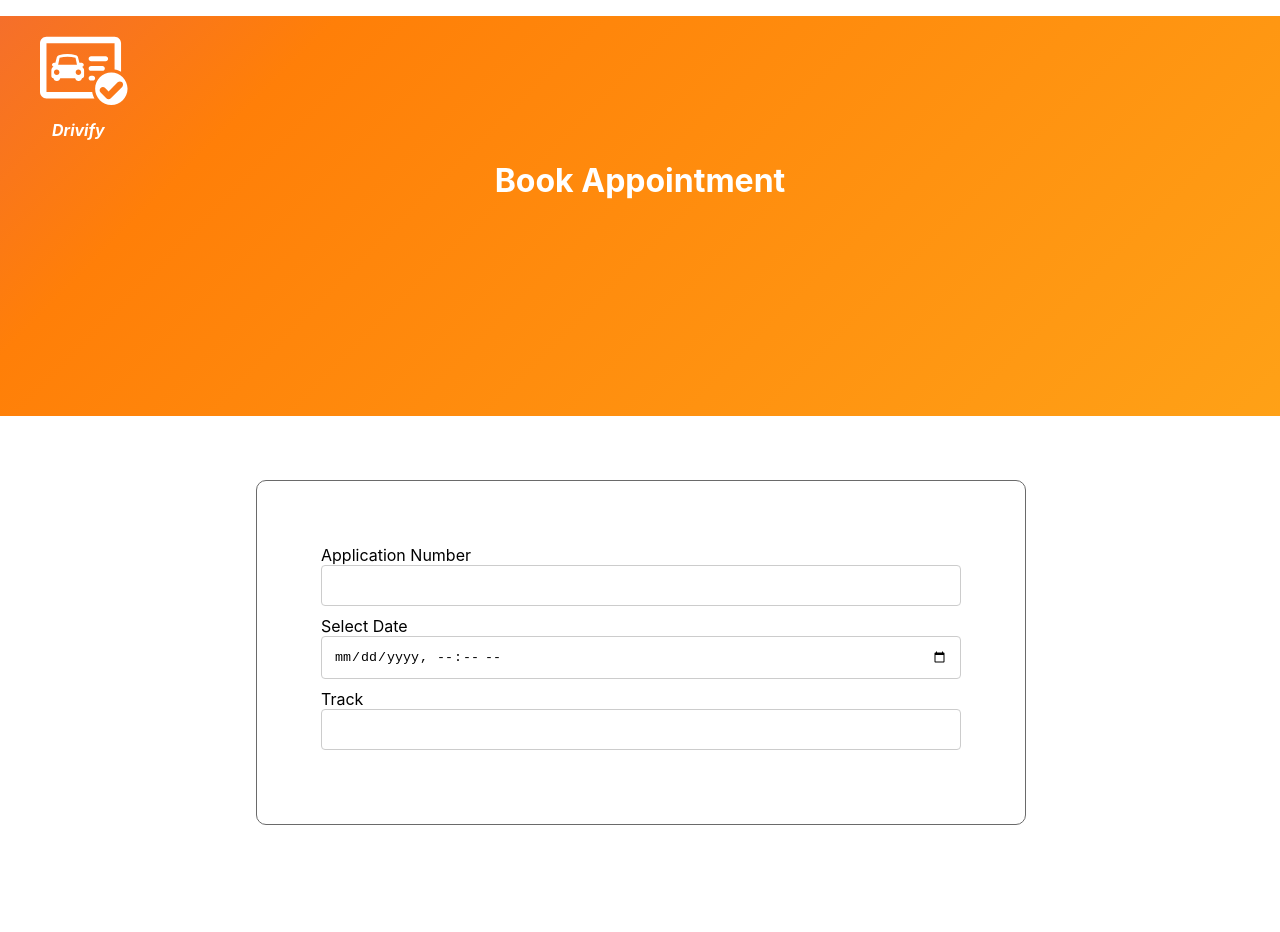
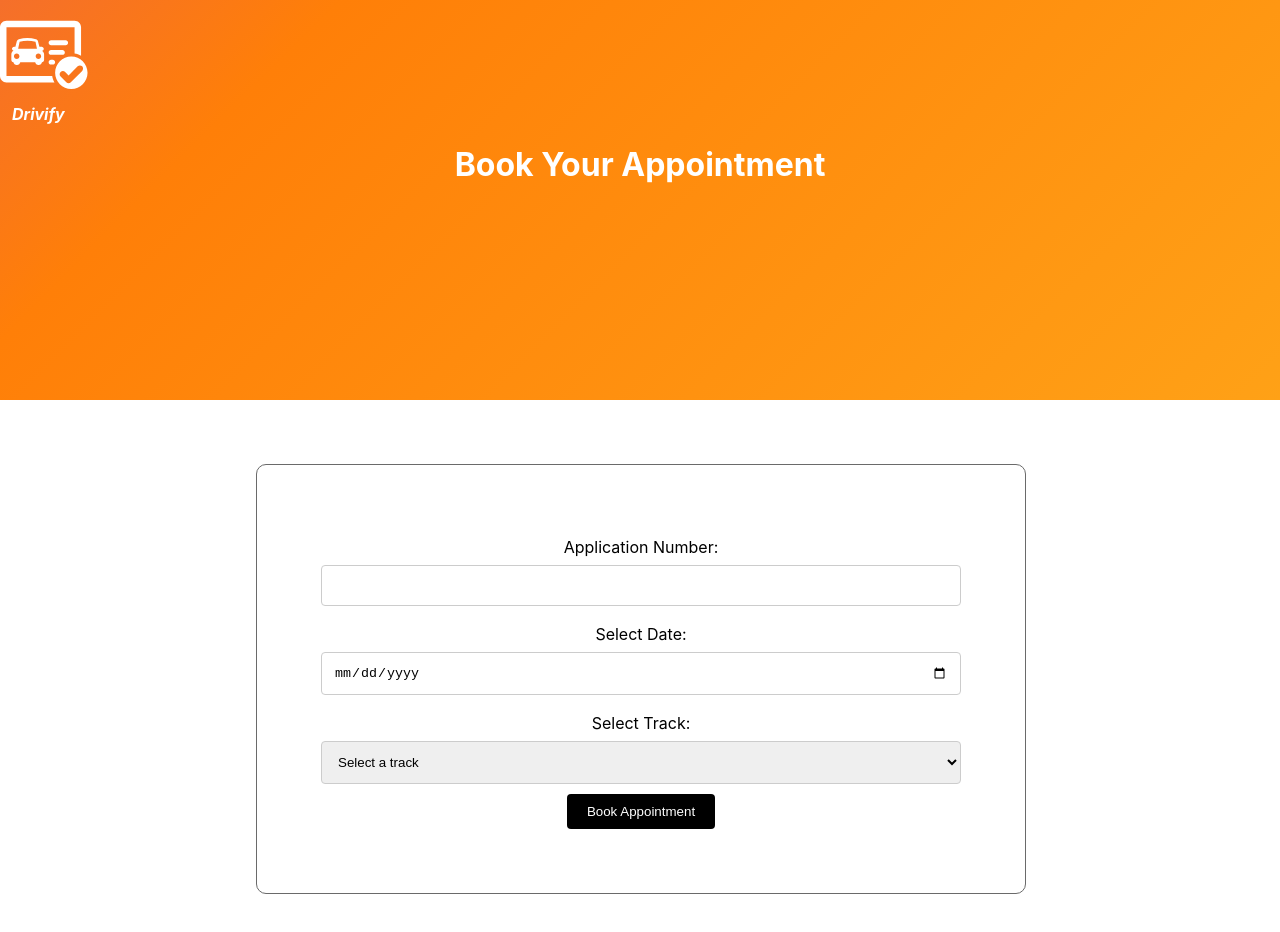
Before and after one commit to shre-555/drivify, a React (Create React App) app in the folder client/: page /bookdl in a window 1280 px wide. Shown: the top 932 px of the page. Before the commit the page ends 889 px from the top, so only its background shows below. Built offline with nearby package versions, Linux system fonts and the light colour scheme.

Commit message:
book appointment fix

```diff
--- a/client/src/App.js
+++ b/client/src/App.js
@@ -8,7 +8,6 @@ import Payment from "./Payment";
 import ApplicationDL from './ApplicationDL';
 import ConfirmDL from './ConfirmDL';
 import Print from "./PrintApplication"
-import Book from "./BookAppointment";
 import BookAppointment from './BookAppointment';
 
 const App = () => {
--- a/client/src/BookAppointment.js
+++ b/client/src/BookAppointment.js
@@ -1,43 +1,129 @@
-import React from 'react';
-import { useLocation, useNavigate } from 'react-router-dom';
+// import React from 'react';
+// import { useLocation, useNavigate } from 'react-router-dom';
+// import './form_styles.css';
+// import './header_col.css';
+
+// function Form()
+// {
+//    return(
+//     <div className='formstyle'>
+//         <form>
+//             <label>Application Number</label>
+//             <input type="text" name="appno" required />
+//             <label>Select Date</label>
+//             <input type="datetime-local" name="date" required />
+//             <label>Track</label>
+//             <input type="text" name="appno" required />
+//         </form>
+//     </div>
+//    );
+// }
+
+
+// function BookAppointment()
+// {
+//     return (
+//         <div>
+//             <div className='head'>
+//                 <header>
+//                     <figure>
+//                         <img src="/dl.svg" alt="dl" style={{ marginLeft: '0px', width: "100px", height: "100px", fill: 'white' }} />
+//                         <figcaption style={{ marginLeft: '12px', marginTop: '0px', color:'white' }}><b><i>Drivify</i></b></figcaption>
+//                         <h1 style={{ color: 'white', textAlign: 'center' }}>Book Appointment</h1>
+//                     </figure>
+//                 </header>
+//             </div>
+//             <div>
+//                 <Form />
+//             </div>
+//         </div>
+//     )
+// }
+
+// export default BookAppointment;
+import React, { useState, useEffect } from "react";
+import { useNavigate } from "react-router-dom";
 import './form_styles.css';
 import './header_col.css';
 
-function Form()
-{
-   return(
-    <div className='formstyle'>
-        <form>
-            <label>Application Number</label>
-            <input type="text" name="appno" required />
-            <label>Select Date</label>
-            <input type="datetime-local" name="date" required />
-            <label>Track</label>
-            <input type="text" name="appno" required />
-        </form>
-    </div>
-   );
-}
+const BookAppointment = () => {
+    const navigate = useNavigate();
 
+    const [applicationNumber, setApplicationNumber] = useState(''); // Input for application number
+    const [tracks] = useState(["Track A", "Track B", "Track C"]); // Available tracks
+    const [selectedTrack, setSelectedTrack] = useState('');
+    const [appointmentDate, setAppointmentDate] = useState('');
+    const [successMessage, setSuccessMessage] = useState('');
+    const [error, setError] = useState(null);
 
-function BookAppointment()
-{
+    const handleSubmit = async (e) => {
+        e.preventDefault();
+        if (!appointmentDate || !selectedTrack || !applicationNumber) {
+            setError("Please enter application number, select a date, and track.");
+            return;
+        }
+
+        try {
+            const response = await fetch("http://localhost:5000/record/appointment", {
+                method: "POST",
+                headers: { "Content-Type": "application/json" },
+                body: JSON.stringify({
+                    applicationNumber,
+                    appointmentDate,
+                    testTrack: selectedTrack,
+                }),
+            });
+
+            if (response.ok) {
+                setSuccessMessage("Appointment booked successfully!");
+                setError(null);
+                setTimeout(() => navigate("/confirmDL", { state: { message: applicationNumber } }), 3000); // Redirect after success
+            } else {
+                const data = await response.json();
+                setError(data.error || "Error booking appointment.");
+            }
+        } catch (err) {
+            console.error(err);
+            setError("Error booking appointment.");
+        }
+    };
+
     return (
         <div>
-            <div className='head'>
+            <div className="head">
                 <header>
-                    <figure>
+                    <div>
                         <img src="/dl.svg" alt="dl" style={{ marginLeft: '0px', width: "100px", height: "100px", fill: 'white' }} />
-                        <figcaption style={{ marginLeft: '12px', marginTop: '0px', color:'white' }}><b><i>Drivify</i></b></figcaption>
-                        <h1 style={{ color: 'white', textAlign: 'center' }}>Book Appointment</h1>
-                    </figure>
+                        <figcaption style={{ marginLeft: '12px', marginTop: '0px', color: 'white' }}><b><i>Drivify</i></b></figcaption>
+                        <h1 style={{ color: 'white', textAlign: 'center' }}>Book Your Appointment</h1>
+                    </div>
                 </header>
             </div>
-            <div>
-                <Form />
-            </div>
+
+            <form onSubmit={handleSubmit} className='formstyle'>
+                    <label>Application Number:</label>
+                    <input type="text" value={applicationNumber} onChange={(e) => setApplicationNumber(e.target.value)} required />
+
+                    <label>Select Date:</label>
+                        <input type="date" value={appointmentDate} onChange={(e) => setAppointmentDate(e.target.value)} required />
+
+                    <label>Select Track:</label>
+                        <select value={selectedTrack} onChange={(e) => setSelectedTrack(e.target.value)} required>
+                            <option value="" disabled>Select a track</option>
+                            {tracks.map((track, index) => (
+                                <option key={index} value={track}>
+                                    {track}
+                                </option>
+                            ))}
+                        </select>
+
+                <button type="submit">Book Appointment</button>
+            </form>
+
+            {error && <p style={{ color: 'red' }}>{error}</p>}
+            {successMessage && <p style={{ color: 'green' }}>{successMessage}</p>}
         </div>
-    )
-}
+    );
+};
 
 export default BookAppointment;
--- a/client/src/ConfirmDL.js
+++ b/client/src/ConfirmDL.js
@@ -67,6 +67,15 @@ const ConfirmDL = () => {
                 <p><strong>Blood Group:</strong> {applicationData.bloodGroup}</p>
                 <p><strong>Nationality:</strong> {applicationData.nationality}</p>
                 <p><strong>Vehicle Type:</strong> {applicationData.vehicleType}</p>
+                <h3>Booking Details</h3>
+                {applicationData.appointmentDate && applicationData.testTrack ? (
+                    <>
+                        <p><strong>Booking Date:</strong> {applicationData.appointmentDate}</p>
+                        <p><strong>Track:</strong> {applicationData.testTrack}</p>
+                    </>
+                ) : (
+                    <p><strong>Booking Status:</strong> Not booked yet</p>
+                )}
             </div>
         </div>
     );
```
Also changed, not shown: 1 other file (tests, documents, lock files or other folders).
